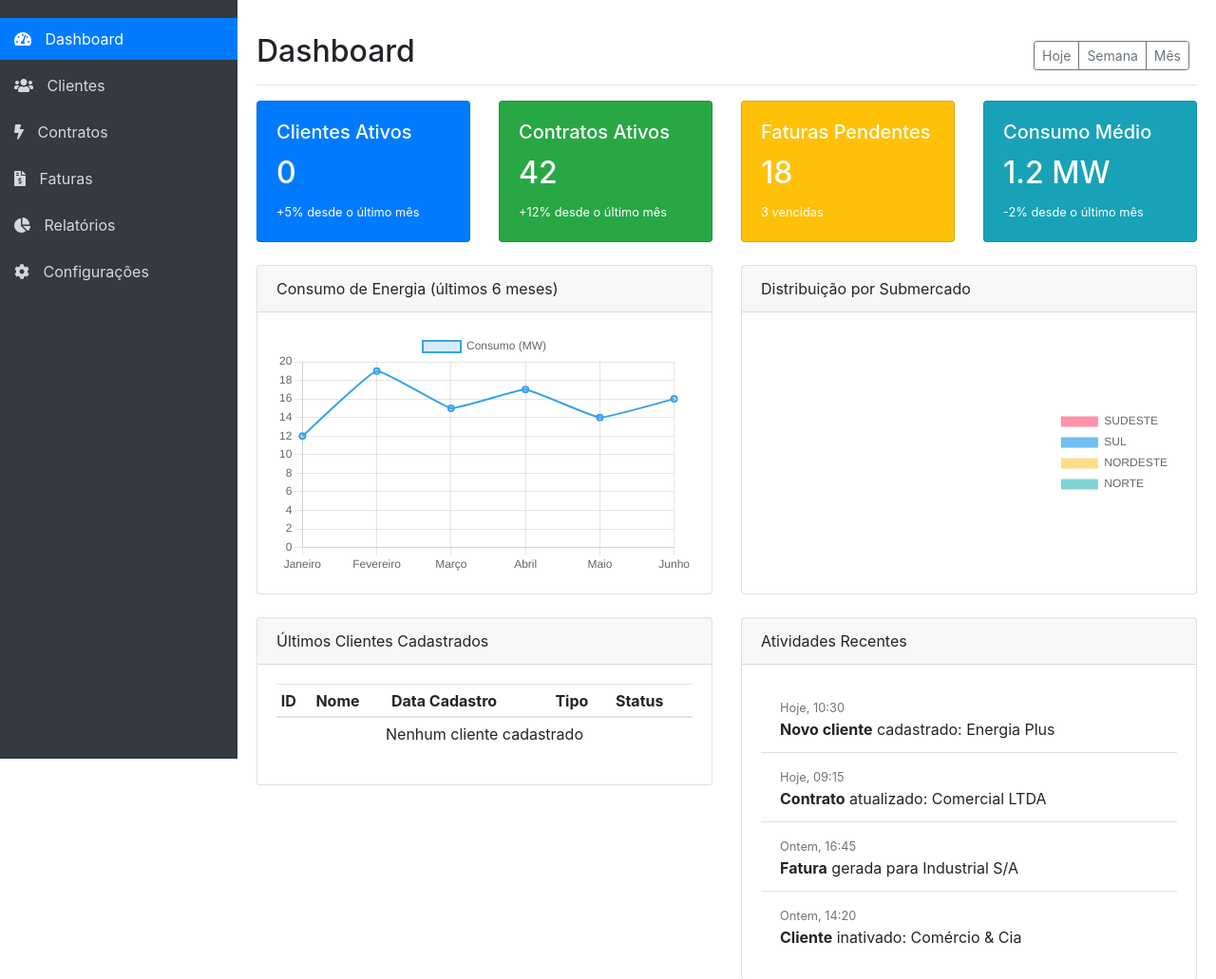
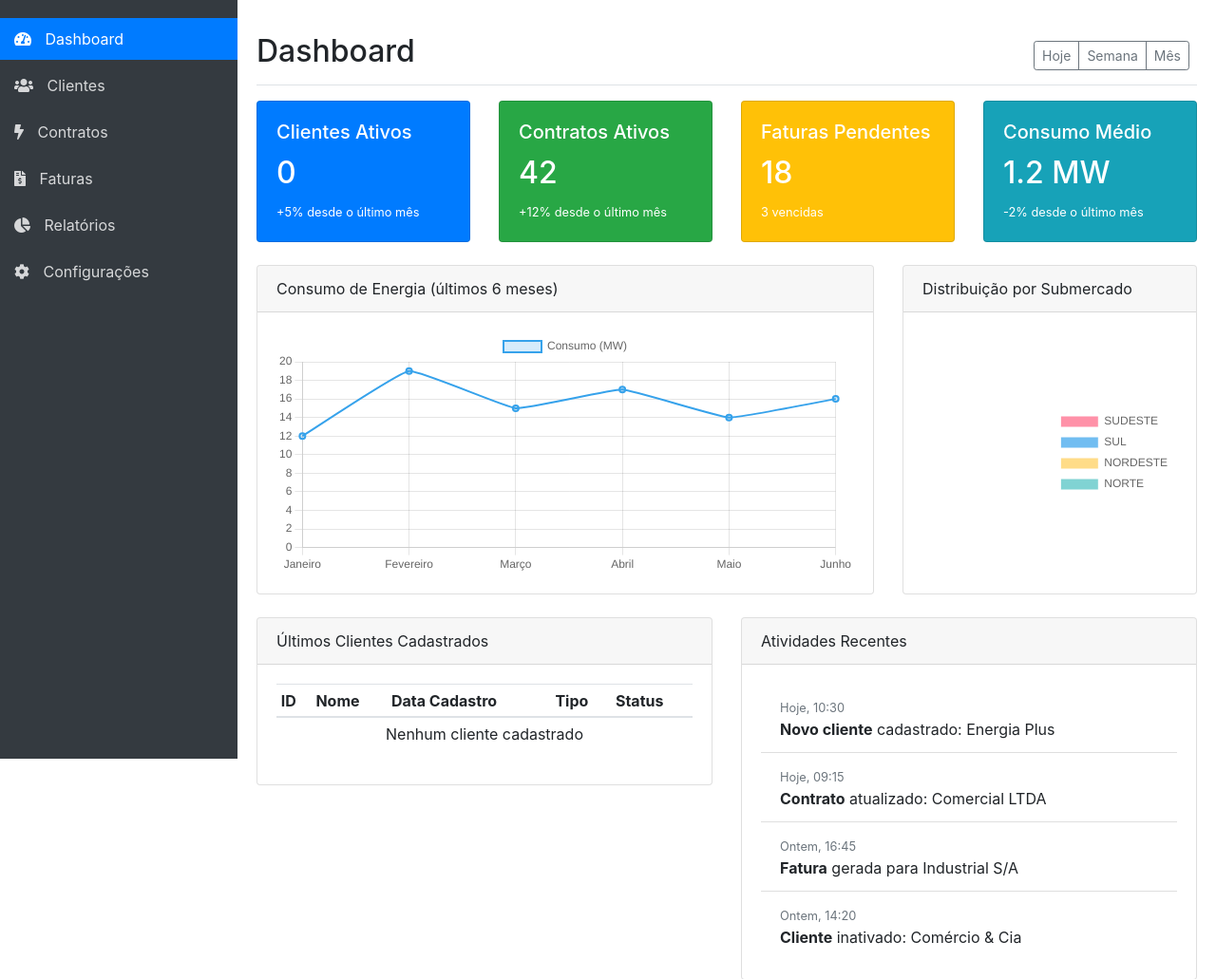
Before and after one commit to Plinnnio/Saas, a Flask app: page /dashboard in a window 1280 px wide. Shown: the part 57-1088 px from the top of the page at 95% size. Run offline with Flask 2, Linux system fonts and the light colour scheme; some libraries are stand-ins or nearby versions.

Commit message:
Alterado os graficos mais assimetricos

```diff
--- a/Cadastro-de-Clientes-main/cliente_app/templates/dashboard.html
+++ b/Cadastro-de-Clientes-main/cliente_app/templates/dashboard.html
@@ -54,7 +54,7 @@
 </div>
 
 <div class="row">
-    <div class="col-md-6">  <!-- Alterado de col-md-8 para col-md-6 -->
+    <div class="col-md-8">  <!-- Alterado de col-md-6 para col-md-6 -->
         <div class="card card-dashboard h-100">  <!-- Adicionado h-100 -->
             <div class="card-header">
                 Consumo de Energia (últimos 6 meses)
@@ -64,7 +64,7 @@
             </div>
         </div>
     </div>
-    <div class="col-md-6">  <!-- Alterado de col-md-4 para col-md-6 -->
+    <div class="col-md-4">  <!-- Alterado de col-md-6 para col-md-6 -->
         <div class="card card-dashboard h-100">  <!-- Adicionado h-100 -->
             <div class="card-header">
                 Distribuição por Submercado
```
